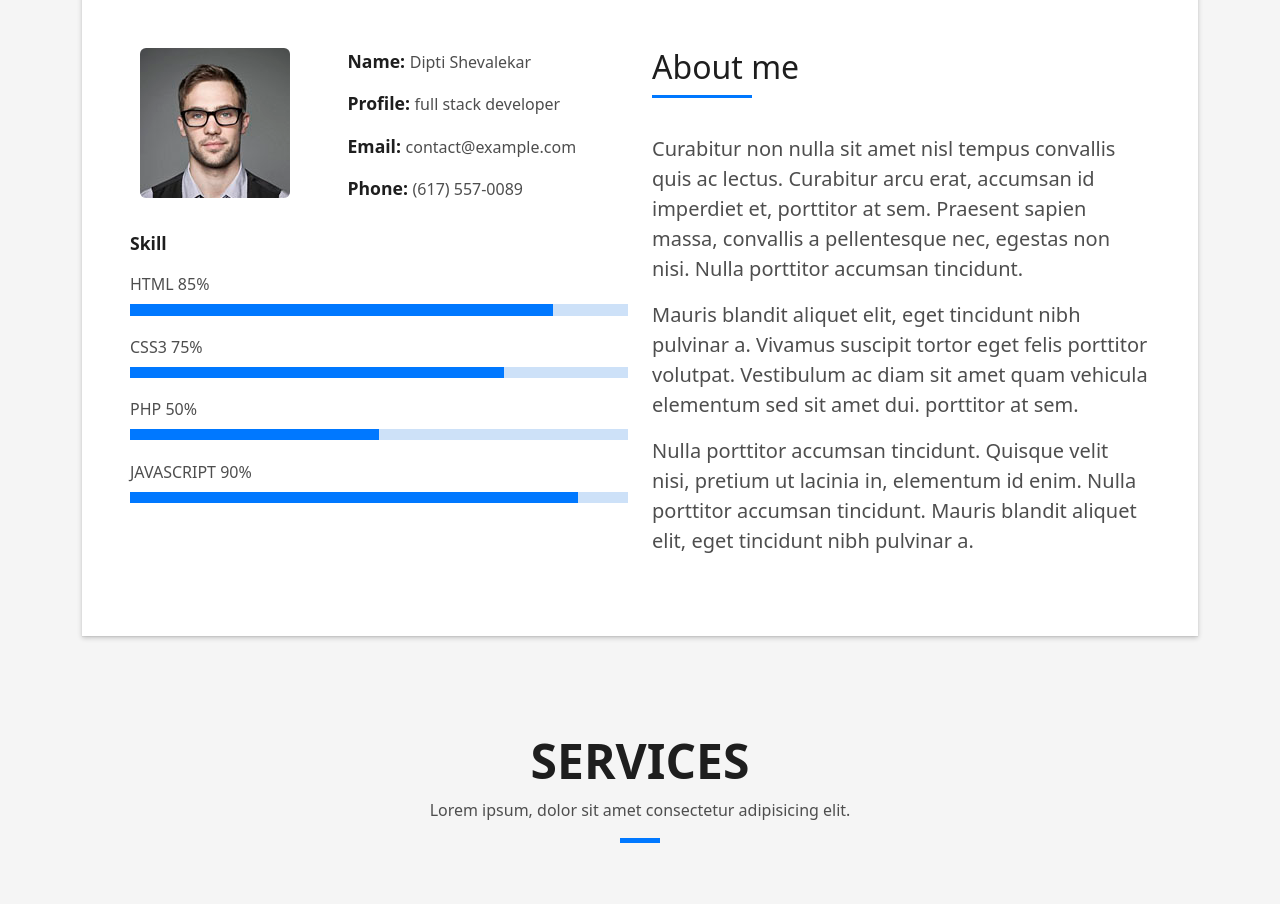
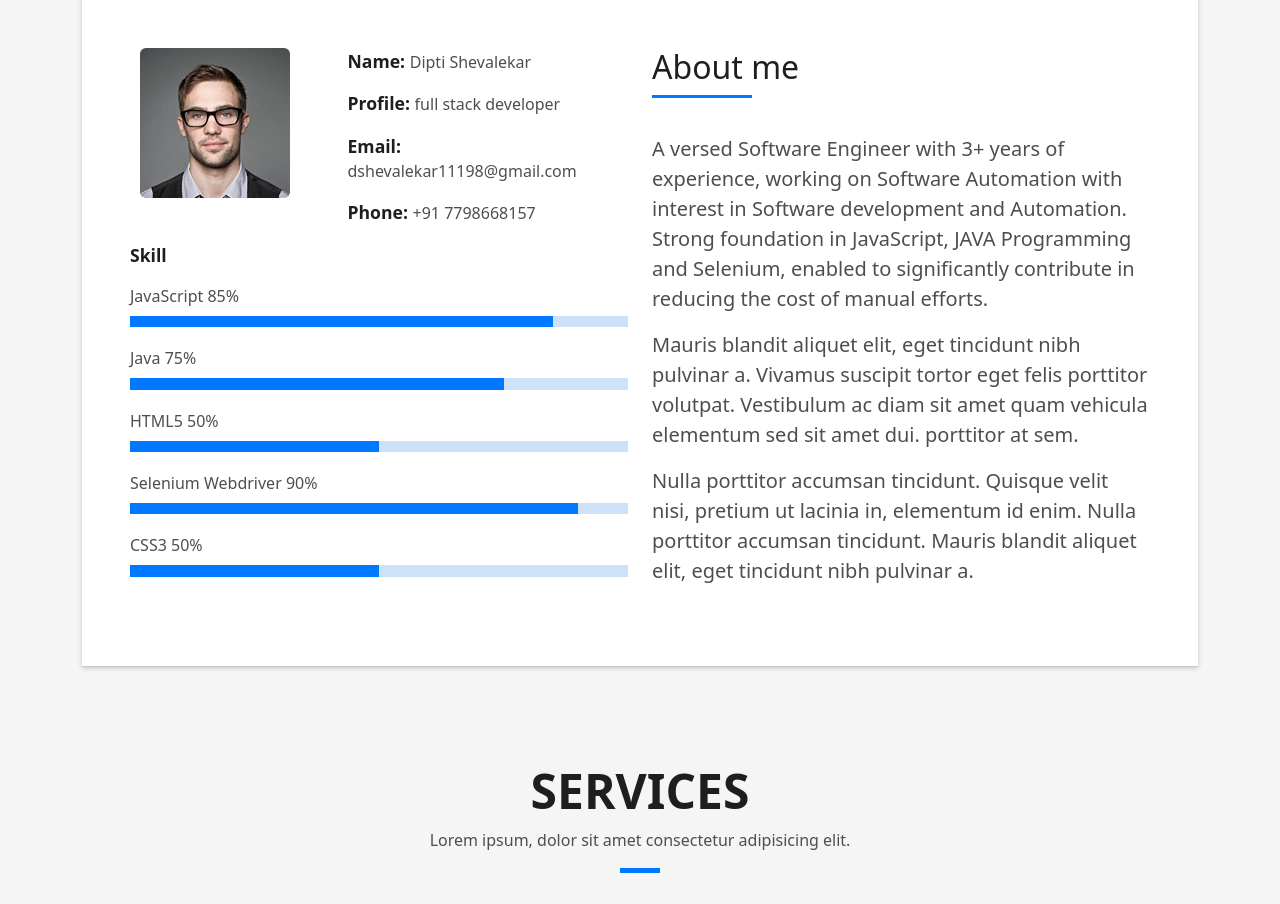
Before and after one commit to DiptiShevalekar/portfolio, a plain HTML site: page index.html in a window 1280 px wide. Shown: the part 880-1784 px from the top of the page. Drawn offline with Linux system fonts and the light colour scheme.

Commit message:
2nd push

```diff
--- a/index.html
+++ b/index.html
@@ -108,28 +108,32 @@
                       <div class="about-info">
                         <p><span class="title-s">Name: </span> <span>Dipti Shevalekar</span></p>
                         <p><span class="title-s">Profile: </span> <span>full stack developer</span></p>
-                        <p><span class="title-s">Email: </span> <span>contact@example.com</span></p>
-                        <p><span class="title-s">Phone: </span> <span>(617) 557-0089</span></p>
+                        <p><span class="title-s">Email: </span> <span>dshevalekar11198@gmail.com</span></p>
+                        <p><span class="title-s">Phone: </span> <span>+91 7798668157</span></p>
                       </div>
                     </div>
                   </div>
                   <div class="skill-mf">
                     <p class="title-s">Skill</p>
-                    <span>HTML</span> <span class="pull-right">85%</span>
+                    <span>JavaScript</span> <span class="pull-right">85%</span>
                     <div class="progress">
                       <div class="progress-bar" role="progressbar" style="width: 85%;" aria-valuenow="85" aria-valuemin="0" aria-valuemax="100"></div>
                     </div>
-                    <span>CSS3</span> <span class="pull-right">75%</span>
+                    <span>Java</span> <span class="pull-right">75%</span>
                     <div class="progress">
                       <div class="progress-bar" role="progressbar" style="width: 75%" aria-valuenow="75" aria-valuemin="0" aria-valuemax="100"></div>
                     </div>
-                    <span>PHP</span> <span class="pull-right">50%</span>
+                    <span>HTML5</span> <span class="pull-right">50%</span>
                     <div class="progress">
                       <div class="progress-bar" role="progressbar" style="width: 50%" aria-valuenow="50" aria-valuemin="0" aria-valuemax="100"></div>
                     </div>
-                    <span>JAVASCRIPT</span> <span class="pull-right">90%</span>
+                    <span>Selenium Webdriver</span> <span class="pull-right">90%</span>
                     <div class="progress">
                       <div class="progress-bar" role="progressbar" style="width: 90%" aria-valuenow="90" aria-valuemin="0" aria-valuemax="100"></div>
+                    </div>
+                    <span>CSS3</span> <span class="pull-right">50%</span>
+                    <div class="progress">
+                      <div class="progress-bar" role="progressbar" style="width: 50%" aria-valuenow="50" aria-valuemin="0" aria-valuemax="100"></div>
                     </div>
                   </div>
                 </div>
@@ -141,10 +145,7 @@
                       </h5>
                     </div>
                     <p class="lead">
-                      Curabitur non nulla sit amet nisl tempus convallis quis ac lectus. Curabitur arcu erat, accumsan id
-                      imperdiet et, porttitor
-                      at sem. Praesent sapien massa, convallis a pellentesque nec, egestas non nisi. Nulla
-                      porttitor accumsan tincidunt.
+                      A versed Software Engineer with 3+ years of experience, working on Software Automation with interest in Software development and Automation. Strong foundation in JavaScript, JAVA Programming and Selenium, enabled to significantly contribute in reducing the cost of manual efforts.
                     </p>
                     <p class="lead">
                       Mauris blandit aliquet elit, eget tincidunt nibh pulvinar a. Vivamus suscipit tortor eget felis
```
